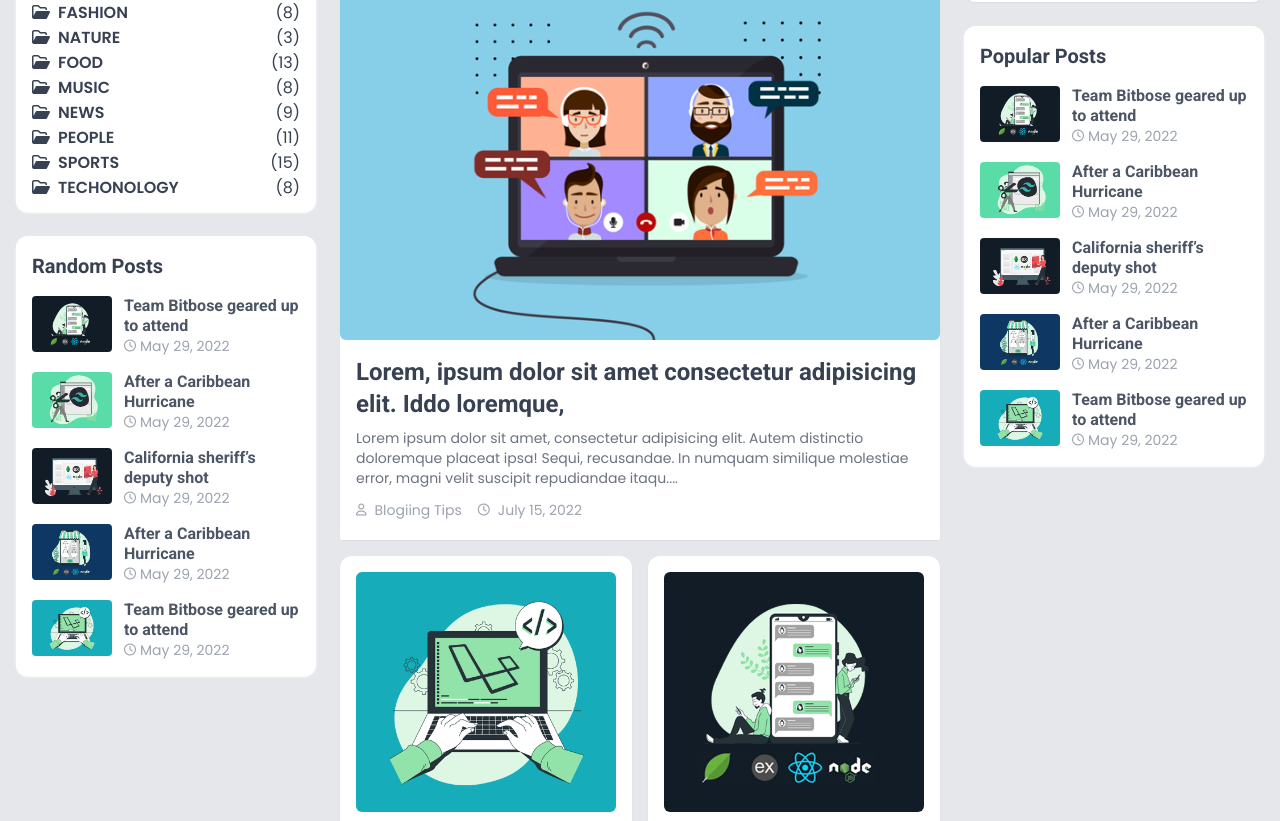
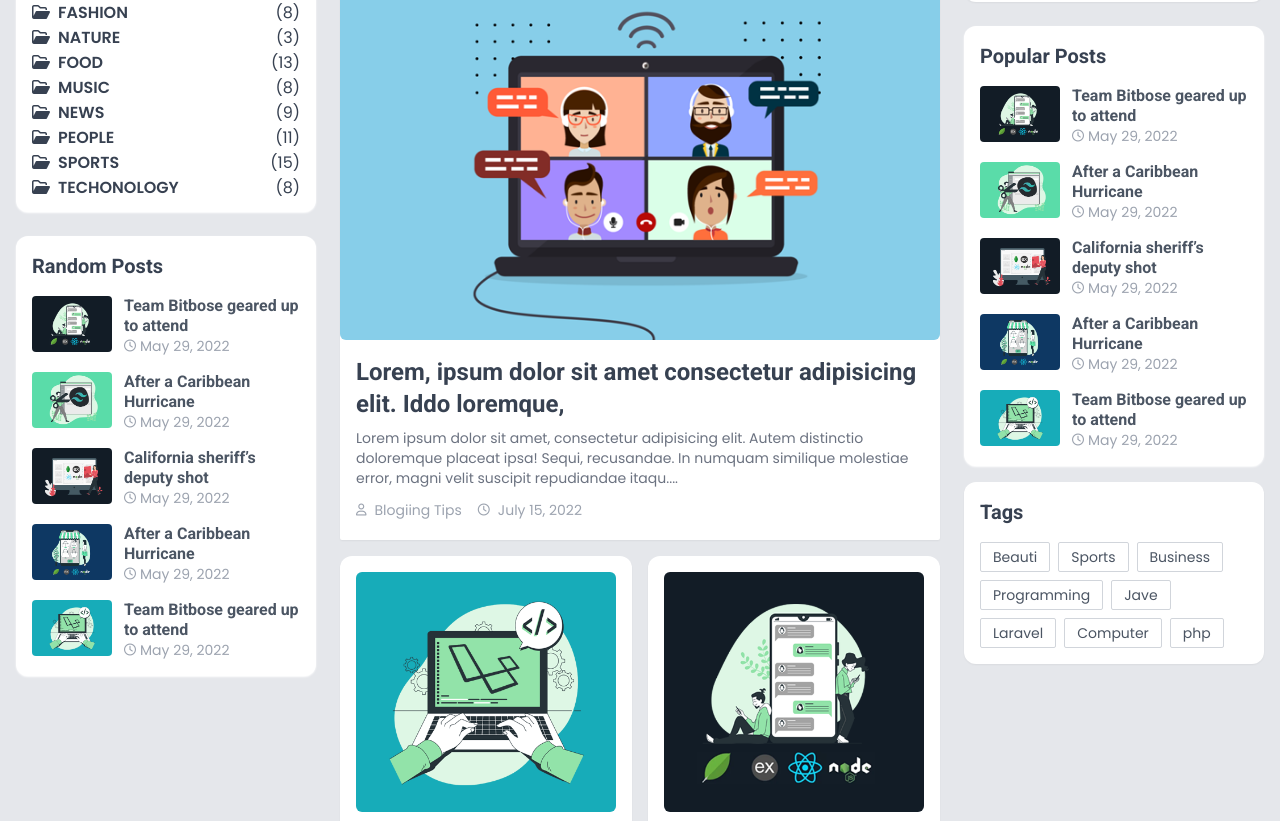
Before and after one commit to easylearningbd/tailwind-blog-project, a website: page index.html in a window 1280 px wide. Shown: the part 233-1054 px from the top of the page. Drawn offline with Linux system fonts and the light colour scheme.

Commit message:
56.Design a Blog Tags Area

```diff
--- a/index.html
+++ b/index.html
@@ -584,6 +584,50 @@
 
   <!-- --------End Popular Posts ------------- -->
 
+ <!-- --------Start Tgas   ------------- -->
+
+     <div class="w-full bg-white shadow-sm rounded-xl p-4 mt-4 ">
+          <h3 class="text-xl font-semibold text-gray-700 font-roboto "> Tags  </h3>
+
+          <div class="flex items-center flex-wrap gap-2 mt-4 ">
+               <a href="#" class="px-3 py-1 text-sm border border-gray-300 rounded-sm transition hover:bg-blue-500 hover:text-white" >
+                    Beauti
+               </a>
+
+               <a href="#" class="px-3 py-1 text-sm border border-gray-300 rounded-sm transition hover:bg-blue-500 hover:text-white" >
+                    Sports
+               </a>
+               <a href="#" class="px-3 py-1 text-sm border border-gray-300 rounded-sm transition hover:bg-blue-500 hover:text-white" >
+                    Business
+               </a>
+               <a href="#" class="px-3 py-1 text-sm border border-gray-300 rounded-sm transition hover:bg-blue-500 hover:text-white" >
+                    Programming
+               </a>
+               <a href="#" class="px-3 py-1 text-sm border border-gray-300 rounded-sm transition hover:bg-blue-500 hover:text-white" >
+                    Jave
+               </a>
+               <a href="#" class="px-3 py-1 text-sm border border-gray-300 rounded-sm transition hover:bg-blue-500 hover:text-white" >
+                    Laravel
+               </a>
+               <a href="#" class="px-3 py-1 text-sm border border-gray-300 rounded-sm transition hover:bg-blue-500 hover:text-white" >
+                    Computer
+               </a>
+               <a href="#" class="px-3 py-1 text-sm border border-gray-300 rounded-sm transition hover:bg-blue-500 hover:text-white" >
+                    php
+               </a>
+
+          </div>
+     </div>
+
+
+
+
+
+ <!-- --------End Tgas ------------- -->
+
+
+
+
                </div>
 
 
```
Also changed, not shown: output/tailwind.css.
